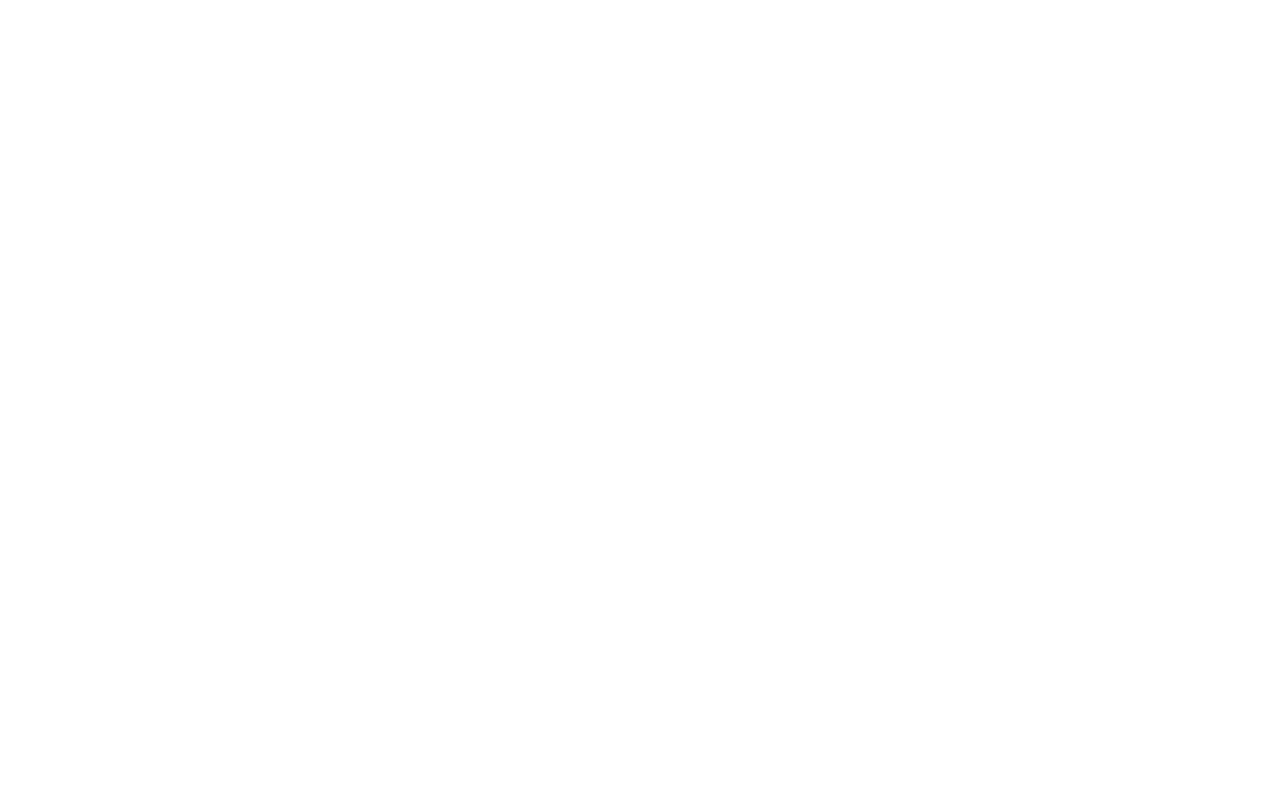
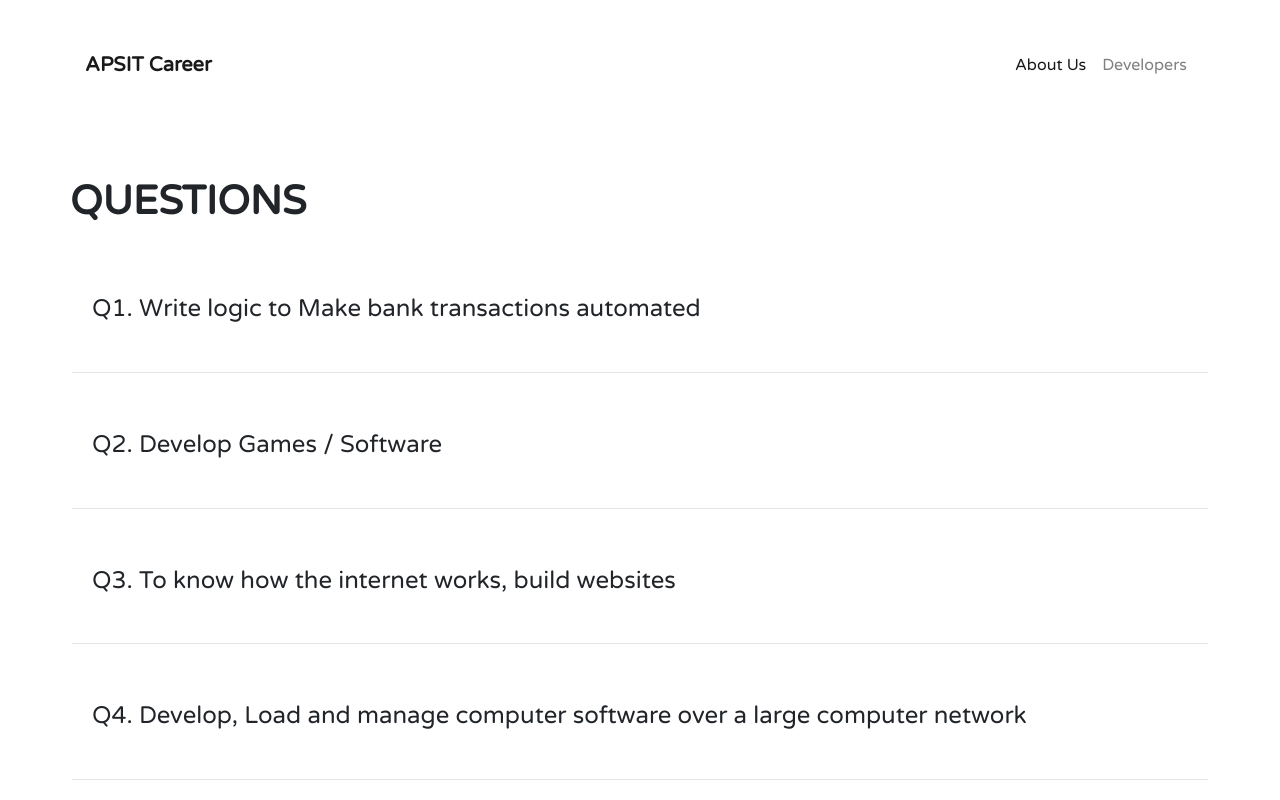
Before and after one commit to phyerwaal-dev/career, a React (Create React App) app: page /career/questions in a window 1280 px wide. Shown: the top 800 px of the page. Built offline with nearby package versions, Linux system fonts and the light colour scheme.

Commit message:
Website Redesign

```diff
--- a/package.json
+++ b/package.json
@@ -1,5 +1,6 @@
 {
   "name": "career_guidance",
+  "homepage": "https://phyerwaal-dev.github.io/career/",
   "version": "0.1.0",
   "private": true,
   "dependencies": {
@@ -7,6 +8,7 @@
     "@testing-library/react": "^9.5.0",
     "@testing-library/user-event": "^7.2.1",
     "bootstrap": "^4.5.0",
+    "gh-pages": "^3.1.0",
     "mdbreact": "^4.27.0",
     "react": "^16.13.1",
     "react-bootstrap": "^1.2.2",
@@ -17,6 +19,8 @@
     "reactstrap": "^8.5.1"
   },
   "scripts": {
+    "predeploy": "npm run build",
+    "deploy": "gh-pages -d build",
     "start": "react-scripts start",
     "build": "react-scripts build",
     "test": "react-scripts test",
--- a/src/App.js
+++ b/src/App.js
@@ -9,9 +9,9 @@ function App() {
   return (
     <Router>
       <Switch>
-        <Route exact path="/" component={Main} />
-        <Route exact path="/dev" component={Developer} />
-        <Route exact path="/questions" component={Questions} />
+        <Route exact path="/career" component={Main} />
+        <Route exact path="/career/dev" component={Developer} />
+        <Route exact path="/career/questions" component={Questions} />
       </Switch>
     </Router>
   );
--- a/src/Components/Home.js
+++ b/src/Components/Home.js
@@ -61,7 +61,7 @@ class CallToActionIntro extends React.Component {
                         transparent
                     >
                         <MDBContainer>
-                            <MDBNavbarBrand href="/">
+                            <MDBNavbarBrand href="/career">
                                 <strong>APSIT Career</strong>
                             </MDBNavbarBrand>
                             <MDBNavbarToggler onClick={this.handleTogglerClick} />
@@ -71,7 +71,7 @@ class CallToActionIntro extends React.Component {
                                         <MDBNavLink to='#!'>About Us</MDBNavLink>
                                     </MDBNavItem>
                                     <MDBNavItem>
-                                        <MDBNavLink to='/dev'>Developers</MDBNavLink>
+                                        <MDBNavLink to='/career/dev'>Developers</MDBNavLink>
                                     </MDBNavItem>
                                 </MDBNavbarNav>
                             </MDBCollapse>
--- a/src/Components/Questions.js
+++ b/src/Components/Questions.js
@@ -92,7 +92,6 @@ class Questions extends React.Component {
                             <div className="send-btn">
                                 <MDBBtn color="success" >SEND ANSWER</MDBBtn>
                             </div>
-
                         </MDBRow>
                     </MDBContainer>
                 </MDBView>
```
Also changed, not shown: 1 other file (tests, documents, lock files or other folders).
